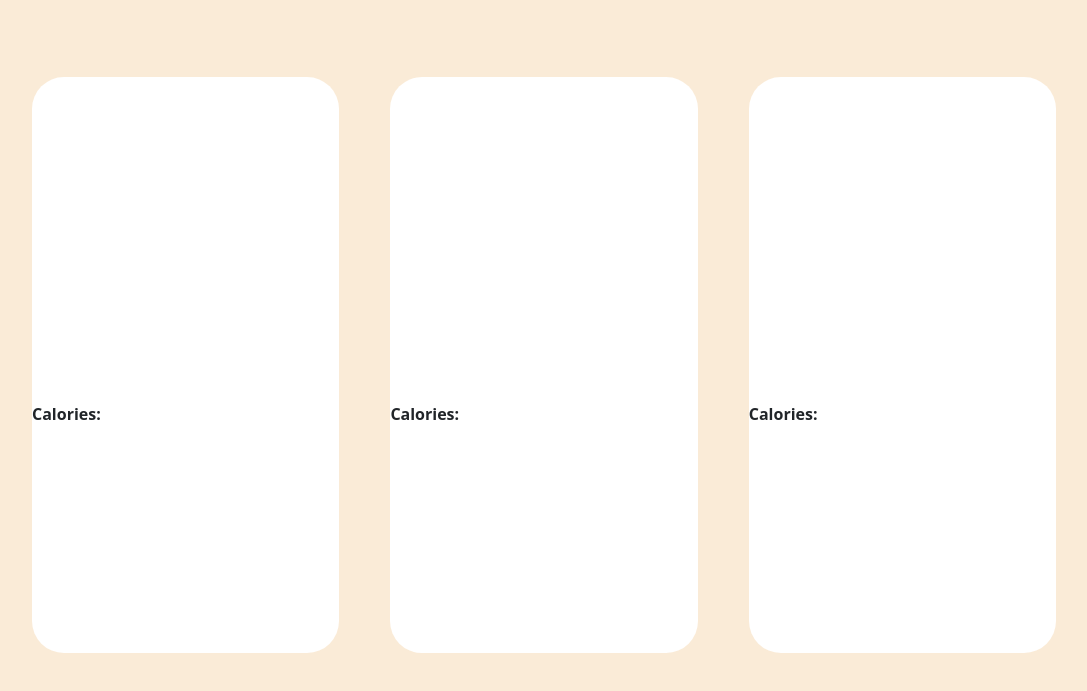
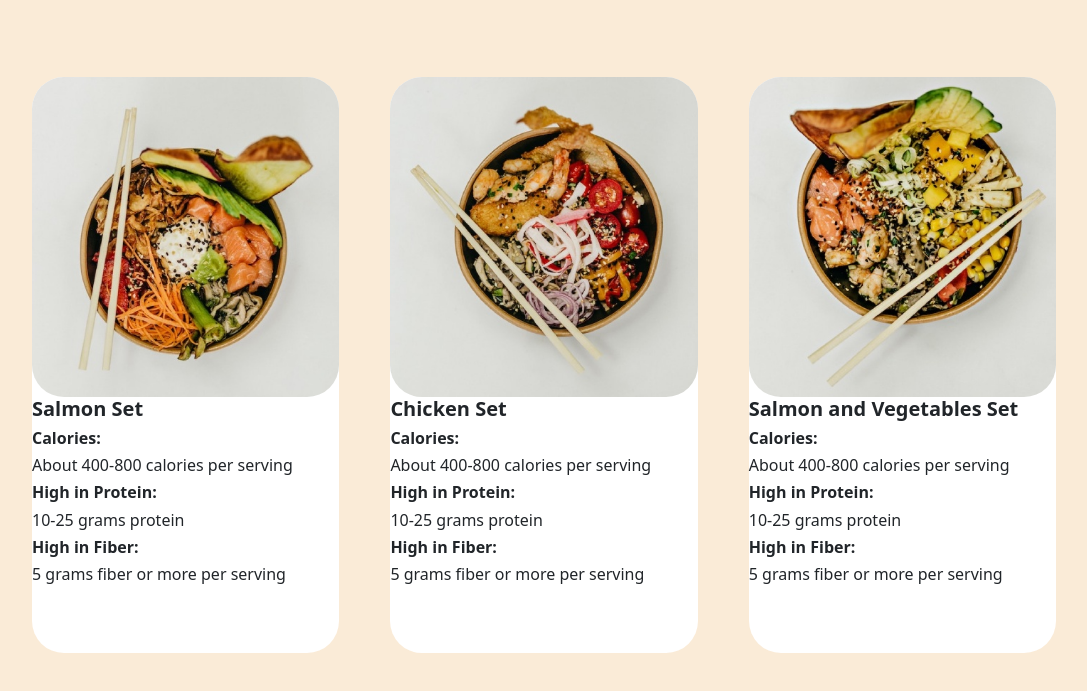
Before and after one commit to wolflieu201105/nextGen-GHuy, a website with bundled scripts: page officeMenu.html in a window 1280 px wide. Shown: the part 667-1358 px from the top of the page, without its empty margins (96-1183 px from the left). Built offline with nearby package versions, Linux system fonts and the light colour scheme; no server answers.

Commit message:
finished detailed menu

```diff
--- a/officeMenu.html
+++ b/officeMenu.html
@@ -33,7 +33,7 @@
     </header>
     <main>
         <section class="first-heading">
-            <span class="wow animate__fadeInUp heading-text" data-wow-duration="1s">SPORT MENU</span>
+            <span class="wow animate__fadeInUp heading-text" data-wow-duration="1s">OFFICE MENU</span>
         </section>
         <section class="details">
             <div class="kkal green">700 - 1600 kkal</div>
@@ -49,56 +49,56 @@
         <section class="body">
             <div class="meals">
                 <div class="mealType wow animate__fadeInUp" data-wow-duration="1s"  data-wow-offset="10">
-                    <div id="" class="image"></div>
+                    <div id="salmonSet" class="image"></div>
                     <div class="CHH">
-                        <h5 class="name bold"></h5>
+                        <h5 class="name bold">Salmon Set</h5>
                         <div class="calories">
                             <h6 class="bold">Calories:&nbsp</h6>
-                            <h6></h6>
+                            <h6>About 400-800 calories per serving</h6>
                         </div>
                         <div class="ben1">
-                            <h6 class="bold"></h6>
-                            <h6></h6>
+                            <h6 class="bold">High in Protein:&nbsp</h6>
+                            <h6>10-25 grams protein</h6>
                         </div>
                         <div class="ben2">
-                            <h6 class="bold"></h6>
-                            <h6></h6>
+                            <h6 class="bold">High in Fiber:&nbsp</h6>
+                            <h6>5 grams fiber or more per serving</h6>
                         </div>
                     </div>
                 </div>
-                <div class="mealType wow animate__fadeInUp" data-wow-duration="1s"  data-wow-offset="10">
-                    <div id="" class="image"></div>
+                <div class="mealType wow animate__fadeInUp" data-wow-duration="1.2s"  data-wow-offset="10">
+                    <div id="chickenSet" class="image"></div>
                     <div class="CHH">
-                        <h5 class="name bold"></h5>
+                        <h5 class="name bold">Chicken Set</h5>
                         <div class="calories">
                             <h6 class="bold">Calories:&nbsp</h6>
-                            <h6></h6>
+                            <h6>About 400-800 calories per serving</h6>
                         </div>
                         <div class="ben1">
-                            <h6 class="bold"></h6>
-                            <h6></h6>
+                            <h6 class="bold">High in Protein:&nbsp</h6>
+                            <h6>10-25 grams protein</h6>
                         </div>
                         <div class="ben2">
-                            <h6 class="bold"></h6>
-                            <h6></h6>
+                            <h6 class="bold">High in Fiber:&nbsp</h6>
+                            <h6>5 grams fiber or more per serving</h6>
                         </div>
                     </div>
                 </div>
-                <div class="mealType wow animate__fadeInUp" data-wow-duration="1s"  data-wow-offset="10">
-                    <div id="" class="image"></div>
+                <div class="mealType wow animate__fadeInUp" data-wow-duration="1.4s"  data-wow-offset="10">
+                    <div id="salmonAndVegetablesSet" class="image"></div>
                     <div class="CHH">
-                        <h5 class="name bold"></h5>
+                        <h5 class="name bold">Salmon and Vegetables Set</h5>
                         <div class="calories">
                             <h6 class="bold">Calories:&nbsp</h6>
-                            <h6></h6>
+                            <h6>About 400-800 calories per serving</h6>
                         </div>
                         <div class="ben1">
-                            <h6 class="bold"></h6>
-                            <h6></h6>
+                            <h6 class="bold">High in Protein:&nbsp</h6>
+                            <h6>10-25 grams protein</h6>
                         </div>
                         <div class="ben2">
-                            <h6 class="bold"></h6>
-                            <h6></h6>
+                            <h6 class="bold">High in Fiber:&nbsp</h6>
+                            <h6>5 grams fiber or more per serving</h6>
                         </div>
                     </div>
                 </div>
--- a/styles/menuDetails.css
+++ b/styles/menuDetails.css
@@ -97,3 +97,24 @@ main{
 #paleo{
     background-image: url("../images/paleo.jpg");
 }
+#avocado{
+    background-image: url("../images/avocado.jpg");
+}
+#vegetableMix{
+    background-image: url("../images/Vegetable\ mix.jpg");
+}
+#greenSmoothie{
+    background-image: url("../images/green\ smoothie.jpg");
+}
+#salmonSet{
+    background-image: url("../images/salmon\ set.jpg");
+}
+#chickenSet{
+    background-image: url("../images/chicken\ set.jpg");
+}
+#salmonAndVegetablesSet{
+    background-image: url("../images/salmon\ and\ vegetables\ set.jpg");
+}
+#vegetableSoup{
+    background-image: url("../images/vegetable\ soup.jpg");
+}
```
Also changed, not shown: balancedMenu.html (+24 -24 lines), muscleGainMenu.html (+24 -24 lines), slimmingMenu.html (+24 -24 lines), sportmenu.html (+6 -6 lines), vegetarianMenu.html (+24 -24 lines), images/Vegetable mix.jpg (added), images/avocado.jpg (added), images/chicken set.jpg (added), images/green smoothie.jpg (added), images/salmon and vegetables set.jpg (added), images/salmon set.jpg (added), images/vegetable soup.jpg (added).
